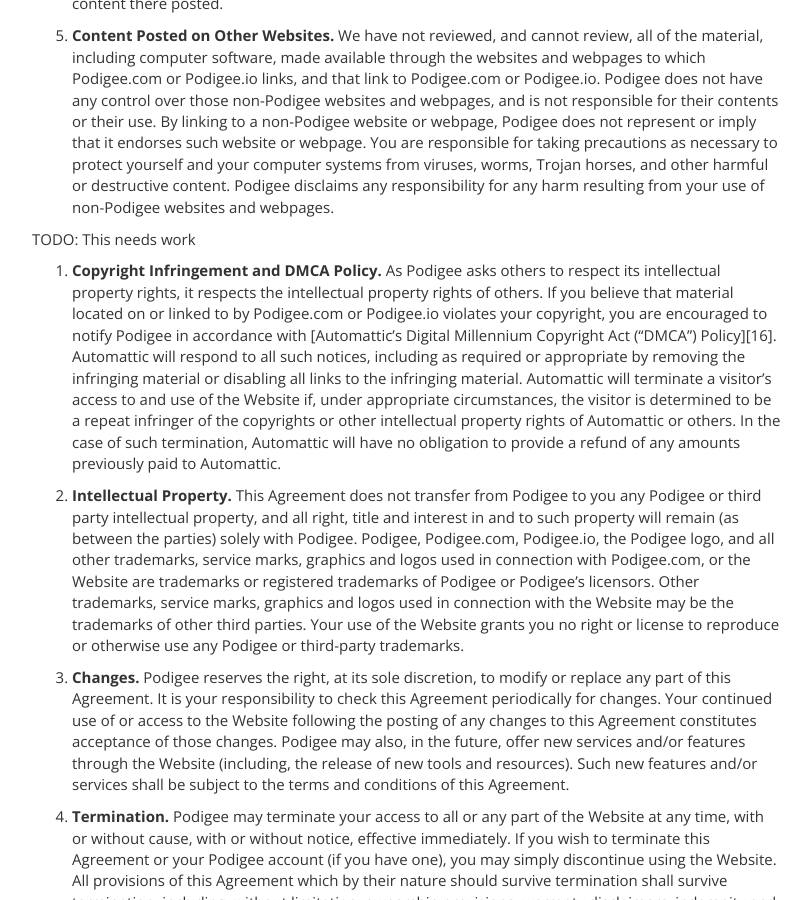
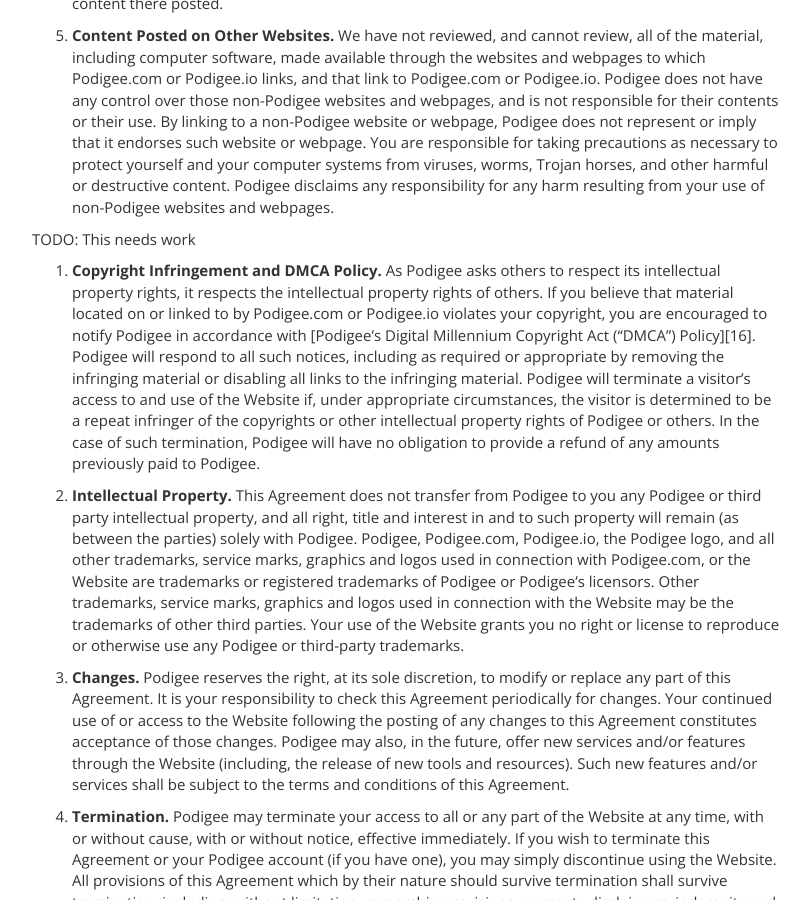
Before and after one commit to matisojka/docs.podigee.com, a Jekyll site: the page built from about/tos.md, in a window 1280 px wide and 900 px high, scrolled down 2430 px. Shown: the whole window, without its empty margins (38-849 px from the left). Built offline with Jekyll 4.4.1, drawn with Linux system fonts in a browser that asks for light colours; nearby versions of some CDN libraries; Markdown is read by kramdown in place of the engine named in the settings; some of the changed lines change nothing that is shown.

Commit message:
small changes to TOS

```diff
--- a/about/tos.md
+++ b/about/tos.md
@@ -3,17 +3,18 @@
 layout: en
 permalink: tos/
 wip: true
+published: true
 ---
 
 ## The gist:
 
-We (the [folks at Podigee](https://www.podigee.com/about)) run a podcast and web site hosting service called [Podigee.com](https://www.podigee.com) and would **love** for you to use it. Our service is free to try for the first 14 days, and we offer paid upgrades to use the service after this period. Our service is designed to give you as much control and ownership over what goes on your site as possible and encourage you to express yourself freely. However, be responsible in what you publish. In particular, make sure that none of the prohibited items listed below appear on your site or get linked to from your site (things like spam, viruses, or hate content).
+We (the [folks at Podigee](http://docs.podigee.com/about/)) run a podcast and web site hosting service called [Podigee.com](https://www.podigee.com) and would **love** for you to use it. Our service is free to try for the first 14 days, and we offer paid upgrades to use the service after this period. Our service is designed to give you as much control and ownership over what goes on your site as possible and encourage you to express yourself freely. However, be responsible in what you publish. In particular, make sure that none of the prohibited items listed below appear on your site or get linked to from your site (things like spam, viruses, or hate content).
 
 If you find a site hosted via Podigee that you believe violates our terms of service, please [contact us](mailto:hello@podigee.com?subject=Possible TOS violation).
 
 ### Terms of Service:
 
-The following terms and conditions govern all use of the Podigee website and all content, services and products available at or through the website, including, but not limited to, Podigee.com (the management part) and Podigee.io (the public blog part), (taken together, the Website). The Website is owned and operated by Podigee Gbr (“Podigee”). The Website is offered subject to your acceptance without modification of all of the terms and conditions contained herein and all other operating rules, policies (including, without limitation, [Podigees’s Privacy Policy](https://www.podigee.com/privacy)) and procedures that may be published from time to time on this Site by Podigee (collectively, the “Agreement”).
+The following terms and conditions govern all use of the Podigee website and all content, services and products available at or through the website, including, but not limited to, Podigee.com (the management part) and Podigee.io (the public blog part), (taken together, the Website). The Website is owned and operated by Podigee Gbr (“Podigee”). The Website is offered subject to your acceptance without modification of all of the terms and conditions contained herein and all other operating rules, policies (including, without limitation, [Podigees’s Privacy Policy](http://docs.podigee.com/about/privacy/)) and procedures that may be published from time to time on this Site by Podigee (collectively, the “Agreement”).
 
 Please read this Agreement carefully before accessing or using the Website. By accessing or using any part of the Website, you agree to become bound by the terms and conditions of this agreement. If you do not agree to all the terms and conditions of this agreement, then you may not access the Website or use any services. If these terms and conditions are considered an offer by Podigee, acceptance is expressly limited to these terms. The Website is available only to individuals who are at least 13 years old.
 
@@ -47,7 +48,7 @@
 5. **Content Posted on Other Websites.** We have not reviewed, and cannot review, all of the material, including computer software, made available through the websites and webpages to which Podigee.com or Podigee.io links, and that link to Podigee.com or Podigee.io. Podigee does not have any control over those non-Podigee websites and webpages, and is not responsible for their contents or their use. By linking to a non-Podigee website or webpage, Podigee does not represent or imply that it endorses such website or webpage. You are responsible for taking precautions as necessary to protect yourself and your computer systems from viruses, worms, Trojan horses, and other harmful or destructive content. Podigee disclaims any responsibility for any harm resulting from your use of non-Podigee websites and webpages.
 
 TODO: This needs work
-6. **Copyright Infringement and DMCA Policy.** As Podigee asks others to respect its intellectual property rights, it respects the intellectual property rights of others. If you believe that material located on or linked to by Podigee.com or Podigee.io violates your copyright, you are encouraged to notify Podigee in accordance with [Automattic’s Digital Millennium Copyright Act (“DMCA”) Policy][16]. Automattic will respond to all such notices, including as required or appropriate by removing the infringing material or disabling all links to the infringing material. Automattic will terminate a visitor’s access to and use of the Website if, under appropriate circumstances, the visitor is determined to be a repeat infringer of the copyrights or other intellectual property rights of Automattic or others. In the case of such termination, Automattic will have no obligation to provide a refund of any amounts previously paid to Automattic.
+6. **Copyright Infringement and DMCA Policy.** As Podigee asks others to respect its intellectual property rights, it respects the intellectual property rights of others. If you believe that material located on or linked to by Podigee.com or Podigee.io violates your copyright, you are encouraged to notify Podigee in accordance with [Podigee’s Digital Millennium Copyright Act (“DMCA”) Policy][16]. Podigee will respond to all such notices, including as required or appropriate by removing the infringing material or disabling all links to the infringing material. Podigee will terminate a visitor’s access to and use of the Website if, under appropriate circumstances, the visitor is determined to be a repeat infringer of the copyrights or other intellectual property rights of Podigee or others. In the case of such termination, Podigee will have no obligation to provide a refund of any amounts previously paid to Podigee.
 
 7. **Intellectual Property.** This Agreement does not transfer from Podigee to you any Podigee or third party intellectual property, and all right, title and interest in and to such property will remain (as between the parties) solely with Podigee. Podigee, Podigee.com, Podigee.io, the Podigee logo, and all other trademarks, service marks, graphics and logos used in connection with Podigee.com, or the Website are trademarks or registered trademarks of Podigee or Podigee’s licensors. Other trademarks, service marks, graphics and logos used in connection with the Website may be the trademarks of other third parties. Your use of the Website grants you no right or license to reproduce or otherwise use any Podigee or third-party trademarks.
 
```
